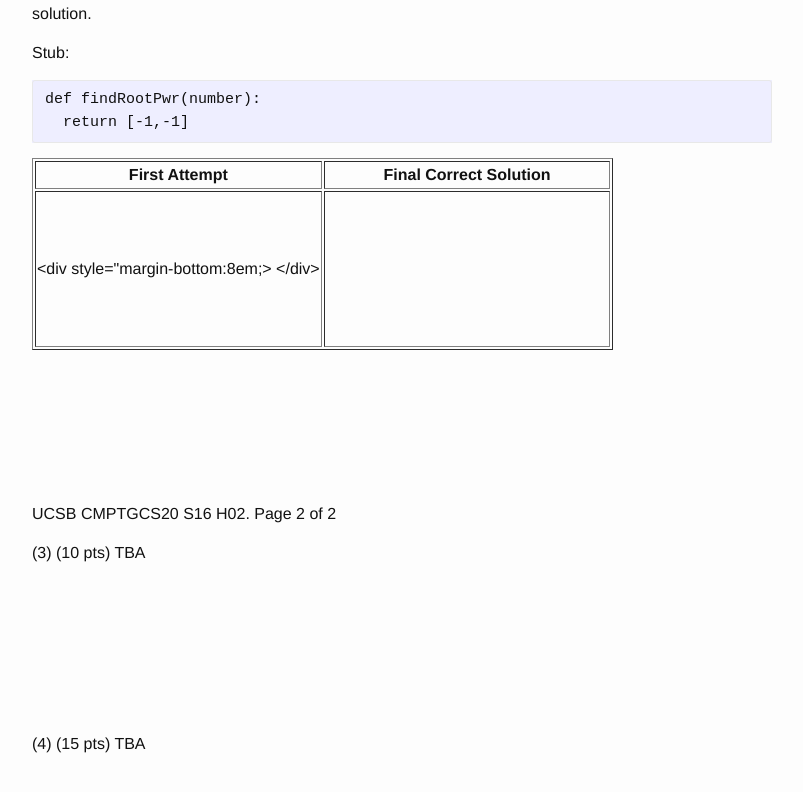
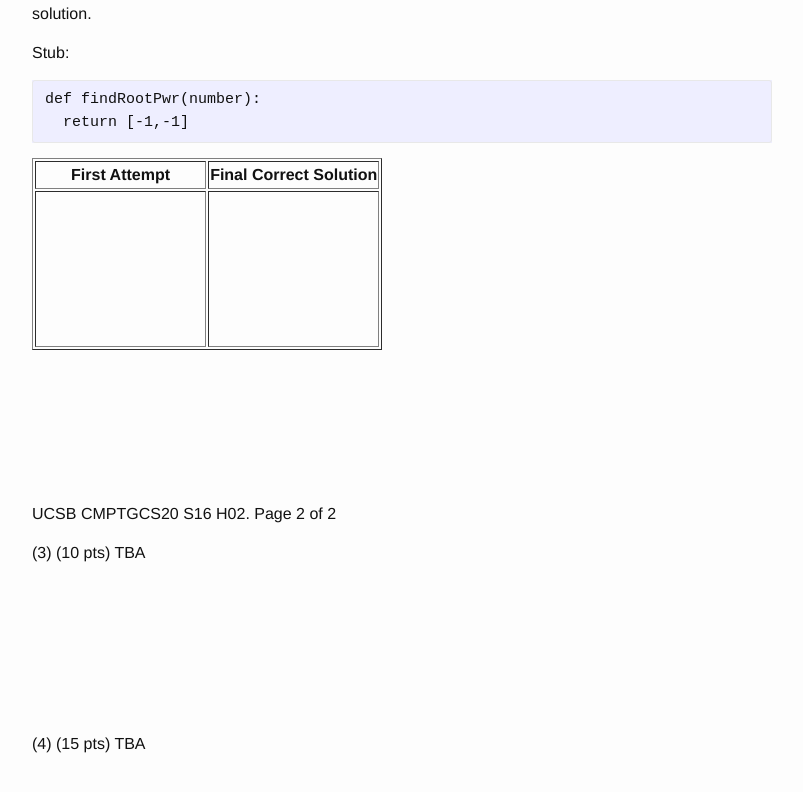
Before and after one commit to UCSB-CMPTGCS20-S16/UCSB-CMPTGCS20-S16.github.io, a Jekyll site: the page built from _posts/2016-04-29-H02.markdown, in a window 1280 px wide and 900 px high, scrolled down 953 px. Shown: the top 792 px of the window, without its empty margins (238-1041 px from the left). Built offline with Jekyll 4.4.1, drawn with Linux system fonts in a browser that asks for light colours.

Commit message:
Update 2016-04-29-H02.markdown

```diff
--- a/_posts/2016-04-29-H02.markdown
+++ b/_posts/2016-04-29-H02.markdown
@@ -42,7 +42,7 @@ def findRootPwr(number):
  <th style="width:50%">Final Correct Solution</th>
 </tr>
 <tr>
- <td border="1"><div style="margin-bottom:8em;>&nbsp;</div></td>
+ <td border="1"><div style="margin-bottom:8em;">&nbsp;</div></td>
  <td border="1"><div style="margin-bottom:8em;">&nbsp;</div></td>
 </tr>
 </table>
```
